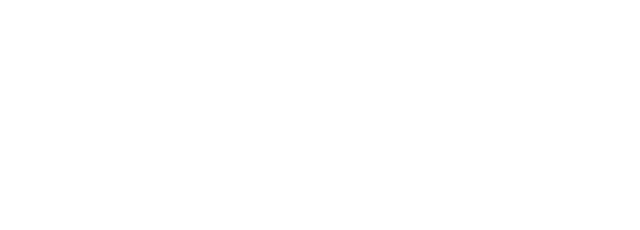
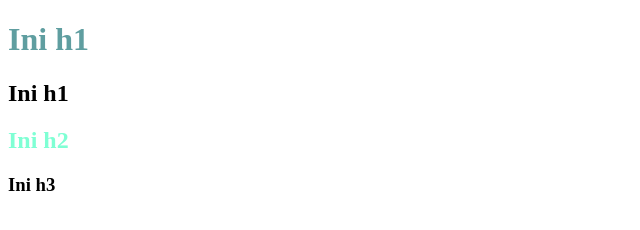
Before and after one commit to femas-alfaridzi/recap-practice, a plain HTML site: page index.html in a window 1280 px wide. Shown: the whole page, without its empty margins (0-640 px from the left). Drawn offline with Linux system fonts and the light colour scheme.

Commit message:
add styles

```diff
--- a/index.html
+++ b/index.html
@@ -1,11 +1,34 @@
 <!DOCTYPE html>
 <html lang="en">
 <head>
+
     <meta charset="UTF-8">
     <meta name="viewport" content="width=device-width, initial-scale=1.0">
     <title>Document Femas Alfaridzi FV</title>
+    <style>
+        h2 {
+            color: aquamarine;
+        }
+    </style>
+    <link rel="stylesheet" href="style.css">
 </head>
+
 <body>
+    <header>
+        <h1 style="color: cadetblue;">Ini h1</h1>
+    </header>
+
+    <section>
+        <header>
+            <h1>Ini h1</h1>
+        </header>
+
+        <h2>Ini h2</h2>
+    </section>
+
+    <footer>
+        <h3>Ini h3</h3>
+    </footer>
 
 </body>
 </html>
```
